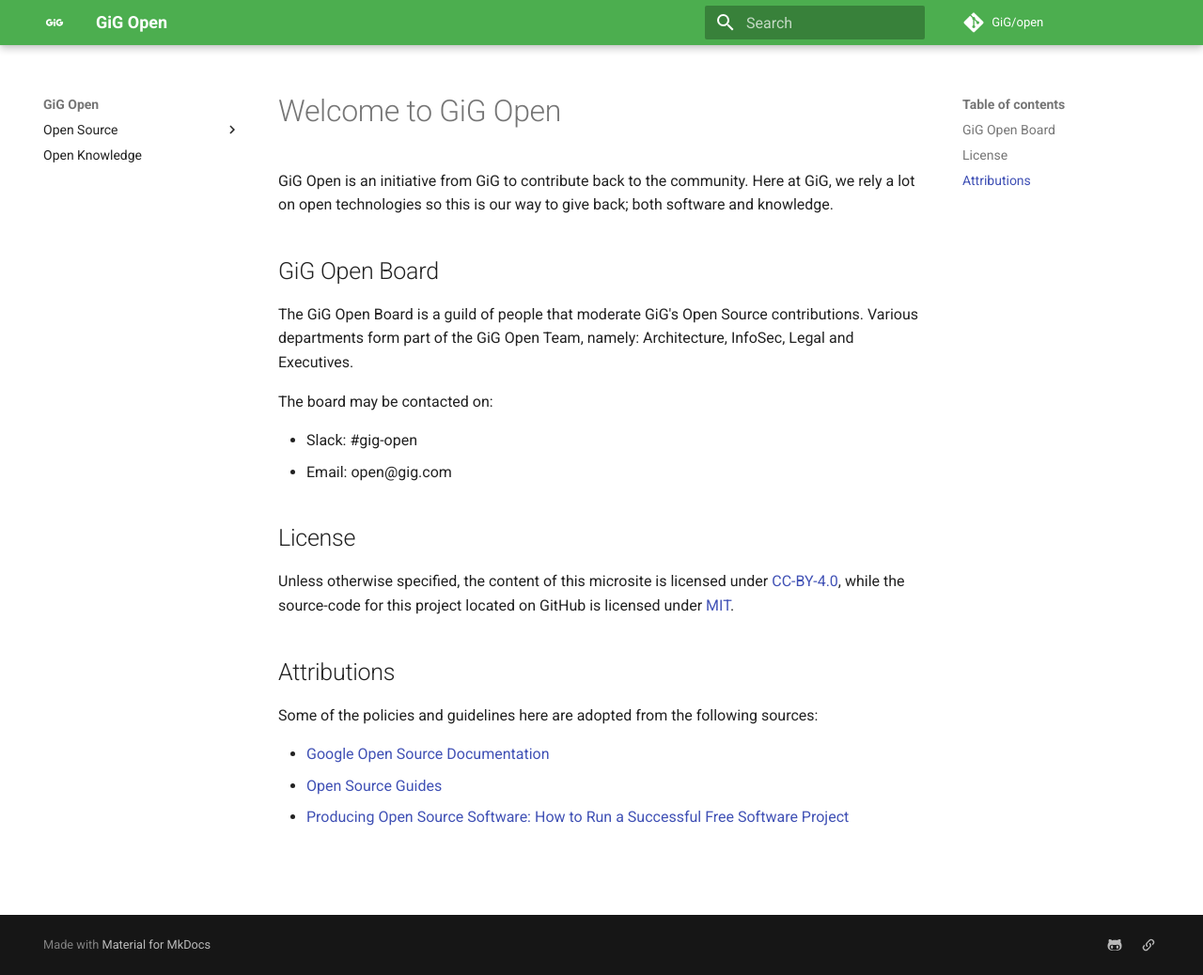
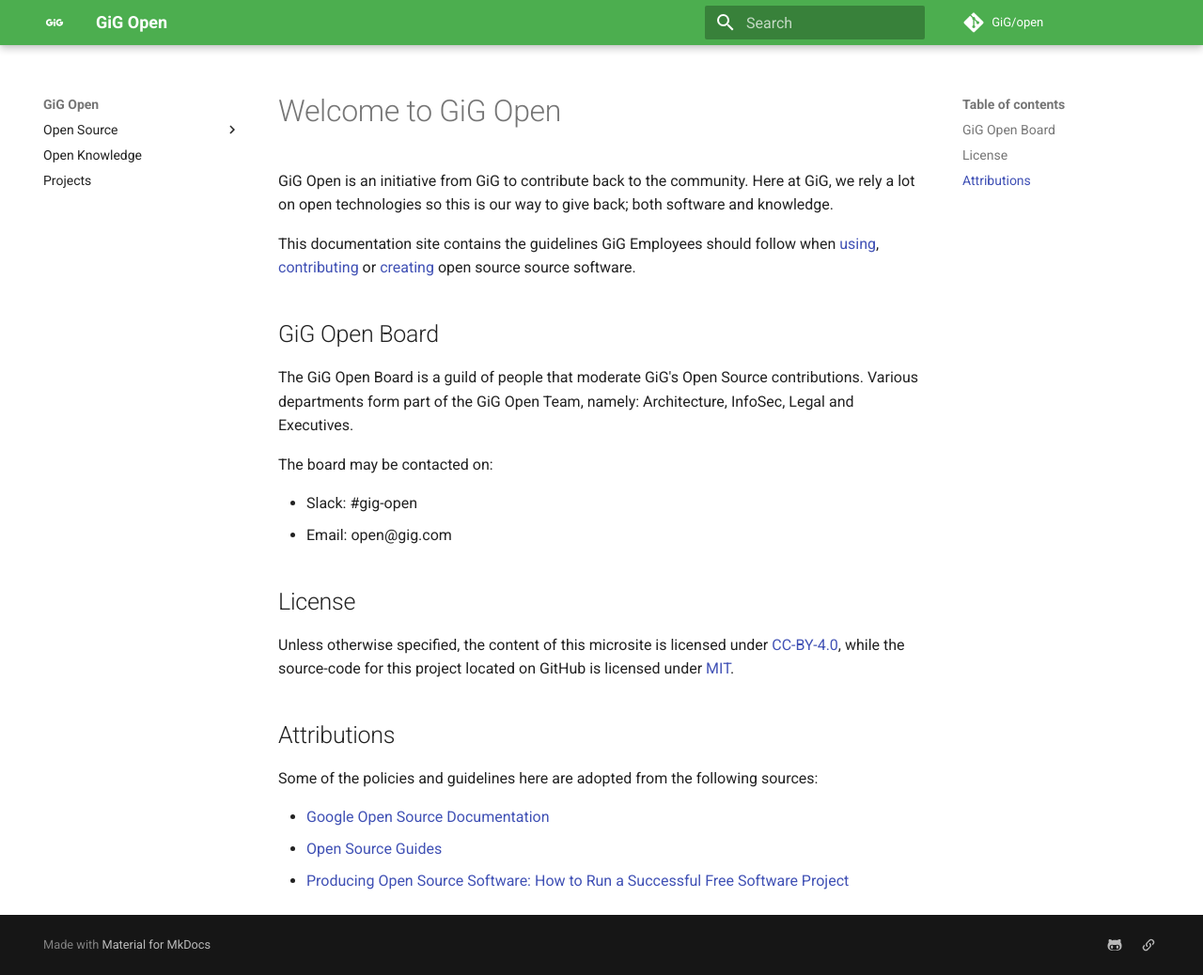
Before and after one commit to GiG/open, an MkDocs documentation site: the page built from docs/index.md, in a window 1280 px wide and 1038 px high. Shown: the whole window at 94% size. Built offline with MkDocs 1.6.1 and Material for MkDocs 9.7.7, drawn with Linux system fonts in a browser that asks for light colours; comment, search, counter and statistics services are not loaded.

Commit message:
Added Projects we love section

```diff
--- a/docs/index.md
+++ b/docs/index.md
@@ -1,6 +1,8 @@
 # Welcome to GiG Open
 
 GiG Open is an initiative from GiG to contribute back to the community. Here at GiG, we rely a lot on open technologies so this is our way to give back; both software and knowledge.
+
+This documentation site contains the guidelines GiG Employees should follow when [using](open-source/using.md), [contributing](open-source/contributing.md) or [creating](open-source/creating.md) open source source software.
 
 ## GiG Open Board
 
--- a/mkdocs.yml
+++ b/mkdocs.yml
@@ -12,6 +12,7 @@
         - Contributing: open-source/contributing.md
         - Creating: open-source/creating.md
     - Open Knowledge: open-knowledge.md
+    - Projects: projects.md
 repo_name: GiG/open
 repo_url: https://github.com/GiG/open
 extra:
```
Also changed, not shown: docs/projects.md (added, +15 -0 lines), docs/assets/images/GiG logo_25x25_1.png (deleted).
